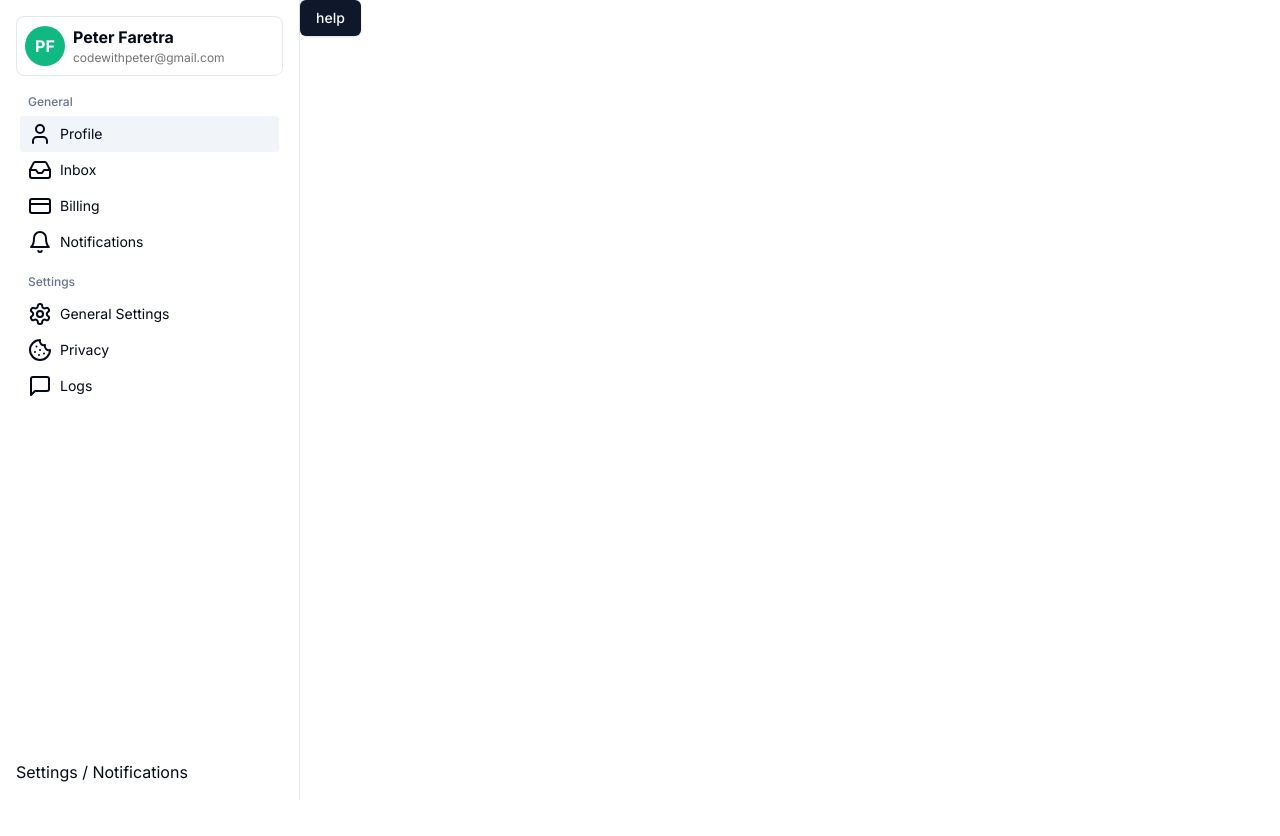
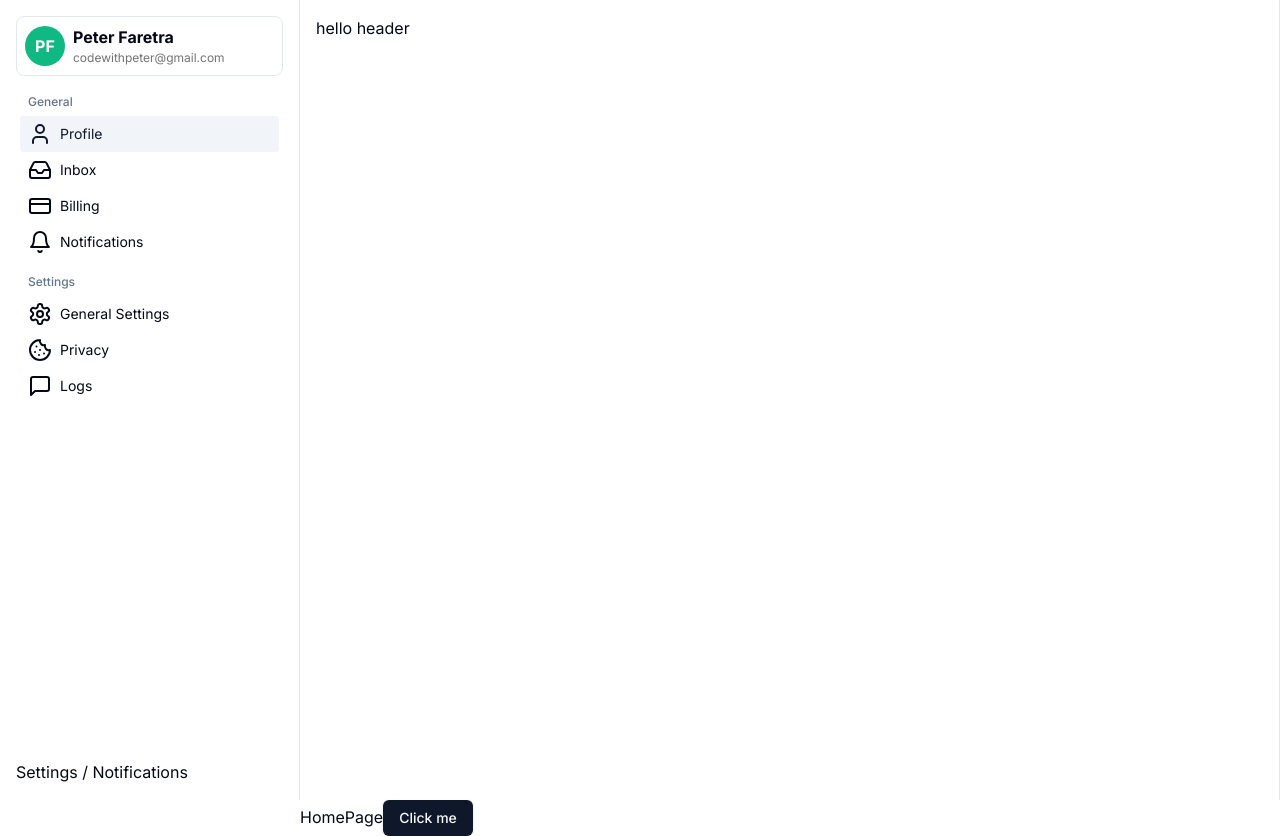
Before and after one commit to peterston-e/DeMask, a Next.js app: page / in a window 1280 px wide. Before the commit the page ends 800 px from the top, so only its background shows below. Built offline with nearby package versions, Linux system fonts and the light colour scheme.

Commit message:
saving point

```diff
--- a/src/app/layout.tsx
+++ b/src/app/layout.tsx
@@ -2,6 +2,7 @@ import type { Metadata } from "next";
 import { Inter } from "next/font/google";
 import "./globals.css";
 import Sidebar from "@/components/Sidebar";
+import Header from "@/components/Header";
 
 const inter = Inter({ subsets: ["latin"] });
 
@@ -19,7 +20,10 @@ export default function RootLayout({
 		<html lang="en">
 			<body className={`${inter.className} flex items-start justify-between`}>
 				<Sidebar />
-				<main className="w-full h-full">{children}</main>
+				<main className="w-full h-full pl-[300px]">
+					<Header />
+					{children}
+				</main>
 			</body>
 		</html>
 	);
--- a/src/app/page.tsx
+++ b/src/app/page.tsx
@@ -2,9 +2,10 @@ import { Button } from "@/components/ui/button";
 
 export default function Home() {
 	return (
-		<main>
-			<Button>help</Button>
-		</main>
+		<div>
+			HomePage
+			<Button>Click me</Button>
+		</div>
 	);
 }
 
--- /dev/null
+++ b/src/components/Header.tsx
@@ -0,0 +1,6 @@
+"use client";
+export default function Header() {
+	return (
+		<div className="flex gap-2 border-r min-h-screen p-4">hello header</div>
+	);
+}
--- a/src/components/Sidebar.tsx
+++ b/src/components/Sidebar.tsx
@@ -71,7 +71,7 @@ export default function Sidebar() {
 	];
 
 	return (
-		<div className="flex flex-col gap-2 w-[300px] min-w-[300px] border-r min-h-screen p-4">
+		<div className="fixed flex flex-col gap-2 w-[300px] min-w-[300px] border-r min-h-screen p-4">
 			<div>
 				<UserItem />
 			</div>
--- a/src/components/ui/command.tsx
+++ b/src/components/ui/command.tsx
@@ -117,7 +117,7 @@ const CommandItem = React.forwardRef<
 	<CommandPrimitive.Item
 		ref={ref}
 		className={cn(
-			"relative flex cursor-default select-none items-center rounded-sm px-2 py-1.5 text-sm outline-none aria-selected:bg-accent  data-[disabled=true]:pointer-events-none data-[disabled=true]:opacity-50",
+			"relative flex cursor-default select-none items-center rounded-sm px-2 py-1.5 text-sm outline-none aria-selected:bg-accent aria-selected:text-accent-foreground data-[disabled=true]:pointer-events-none data-[disabled=true]:opacity-50",
 			className
 		)}
 		{...props}
```
